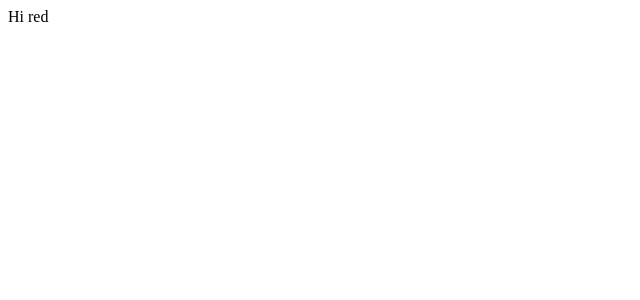
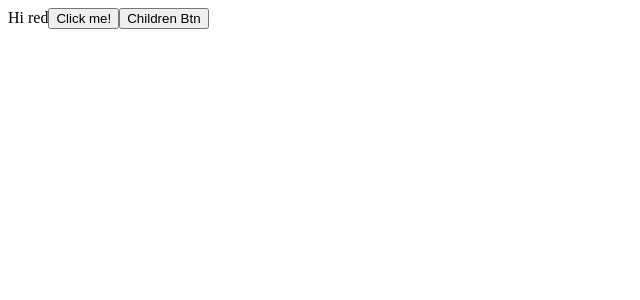
Before and after one commit to zhulinpinyu/typescript-my-action, a React (Create React App) app in the folder rts/: page / in a window 1280 px wide. Shown: the top 300 px of the page, without its empty margins (0-640 px from the left). Built offline with nearby package versions, Linux system fonts and the light colour scheme.

Commit message:
Annotations with Children

```diff
--- a/rts/src/props/Child.tsx
+++ b/rts/src/props/Child.tsx
@@ -1,7 +1,21 @@
 interface ChildProps {
   color: string;
+  onClick: () => void;
 }
 
-export const Child = (props: ChildProps) => {
-  return <div>Hi {props.color}</div>
+// Function style component define
+export const Child = ({color, onClick}: ChildProps) => {
+  return <div>
+      Hi {color}
+      <button onClick={onClick}>Click me!</button>
+    </div>
 }
+
+// React style Function Component define
+export const ChildAsFC: React.FC<ChildProps> = ({color, onClick, children}) => {
+  return <div>
+    Hi {color}
+    <button onClick={onClick}>Click me!</button>
+    {children}
+  </div>
+}
--- a/rts/src/props/Parent.tsx
+++ b/rts/src/props/Parent.tsx
@@ -1,5 +1,7 @@
-import { Child } from "./Child";
+import { ChildAsFC } from "./Child";
 
 export const Parent = () => {
-  return <Child color="red" />
+  return <ChildAsFC color="red" onClick={() => console.log("Click me")}>
+    <button>Children Btn</button>
+  </ChildAsFC>
 }
```
